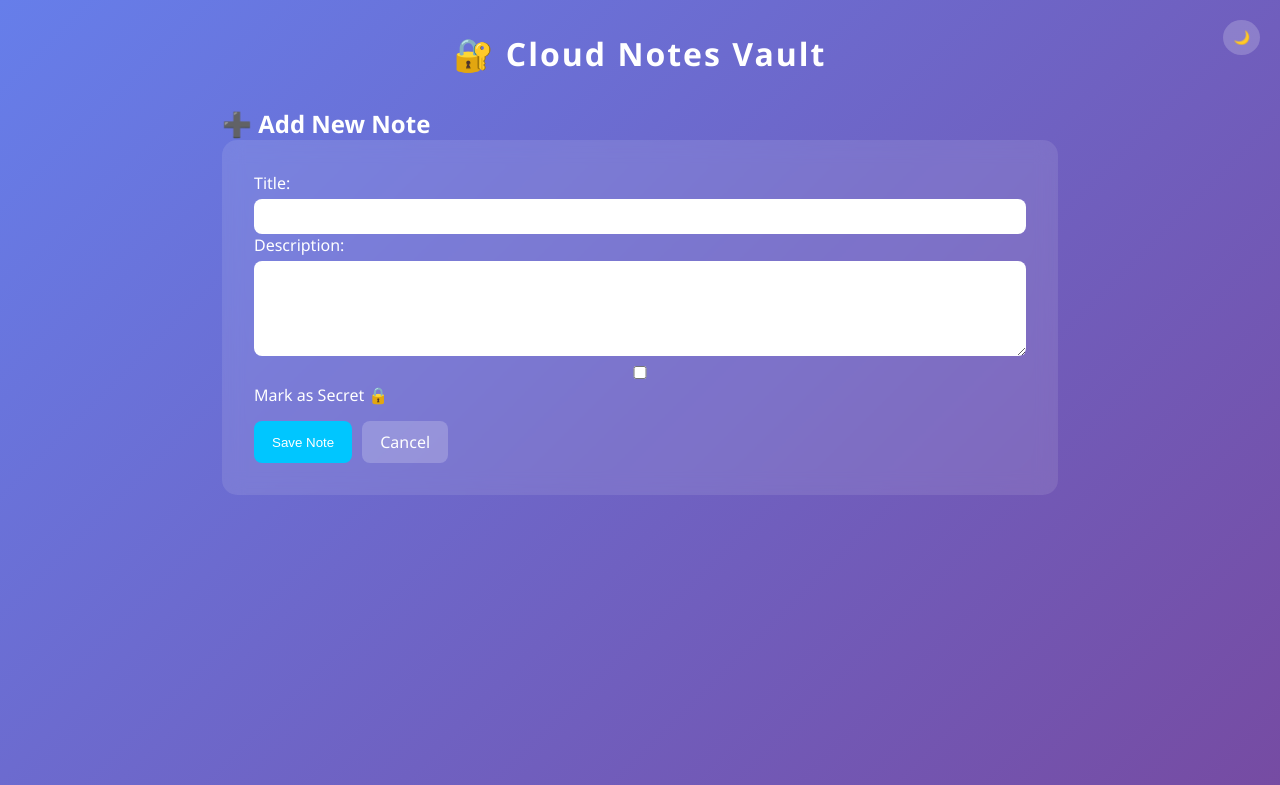
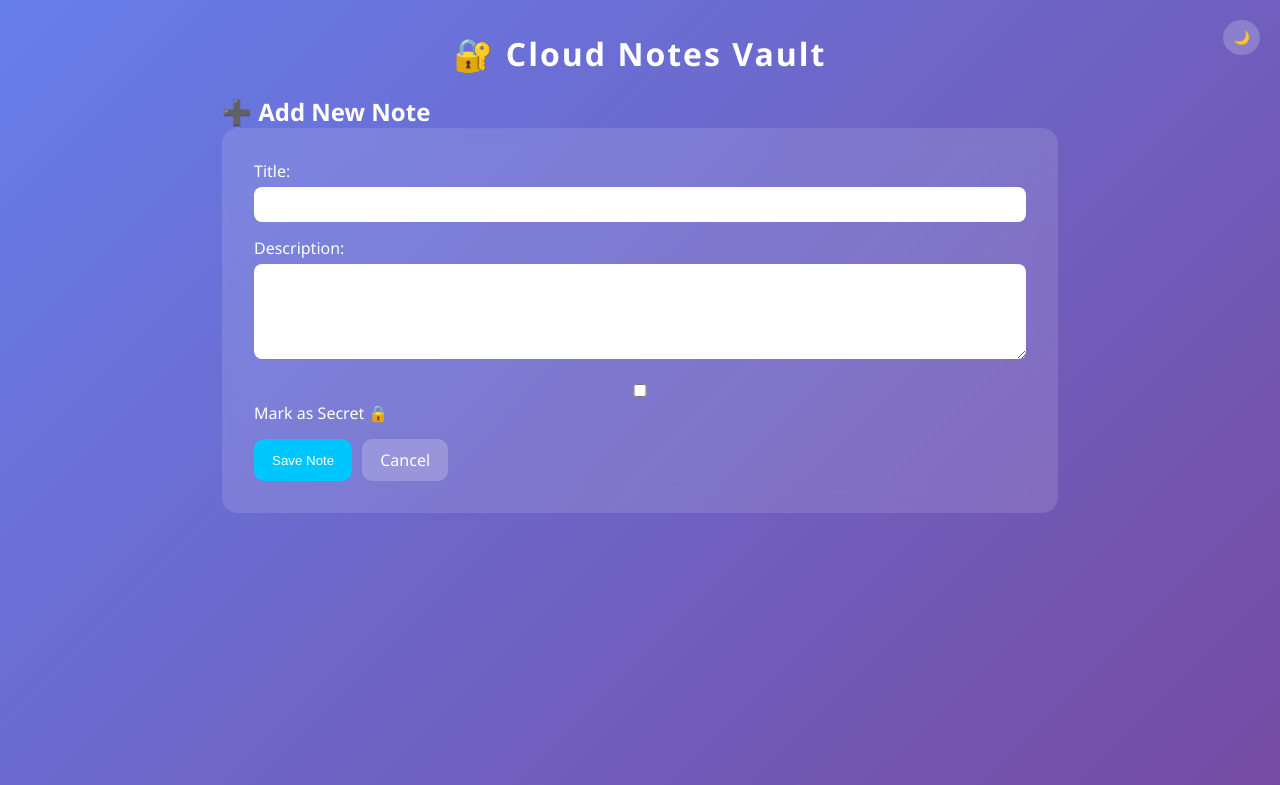
Before and after one commit to Lakshay-Kapoor-OG/azure-notes-app, a Flask app: page /add in a window 1280 px wide. Shown: the top 785 px of the page. Run offline with Flask 3, Linux system fonts and the light colour scheme.

Commit message:
Update style.css

```diff
--- a/static/style.css
+++ b/static/style.css
@@ -1,9 +1,11 @@
+/* RESET */
 * {
     margin: 0;
     padding: 0;
     box-sizing: border-box;
 }
 
+/* BODY */
 body {
     font-family: 'Segoe UI', sans-serif;
     background: linear-gradient(135deg, #667eea, #764ba2);
@@ -17,7 +19,7 @@ body.dark {
     background: linear-gradient(135deg, #0f172a, #020617);
 }
 
-/* Toggle Button */
+/* THEME TOGGLE BUTTON */
 #themeToggle {
     position: fixed;
     top: 20px;
@@ -28,38 +30,51 @@ body.dark {
     cursor: pointer;
     background: rgba(255,255,255,0.2);
     color: white;
+    z-index: 1000;
 }
 
-/* Container */
+/* CONTAINER */
 .container {
     max-width: 900px;
     margin: auto;
     padding: 2rem;
+    display: flex;
+    flex-direction: column;
 }
 
-/* Heading */
+/* HEADINGS */
 h1 {
     text-align: center;
-    margin-bottom: 2rem;
+    margin-bottom: 20px;
     letter-spacing: 2px;
 }
 
-/* Alerts */
+/* ALERT */
 .alert {
     background: rgba(0,255,150,0.2);
-    padding: 10px;
-    border-radius: 8px;
-    margin-bottom: 1rem;
+    padding: 12px;
+    border-radius: 10px;
+    margin-bottom: 20px;
+    text-align: center;
 }
 
-/* Buttons */
+/* ACTION BUTTONS */
+.actions {
+    margin-bottom: 30px;
+    display: flex;
+    gap: 12px;
+    justify-content: center;
+}
+
+/* BUTTONS */
 .btn {
     padding: 10px 18px;
-    border-radius: 8px;
+    border-radius: 10px;
     text-decoration: none;
     border: none;
     cursor: pointer;
-    transition: 0.3s;
+    transition: all 0.25s ease;
+    font-weight: 500;
 }
 
 .btn-primary {
@@ -69,6 +84,7 @@ h1 {
 
 .btn-primary:hover {
     transform: scale(1.05);
+    box-shadow: 0 0 12px rgba(0,198,255,0.6);
 }
 
 .btn-danger {
@@ -76,38 +92,60 @@ h1 {
     color: white;
 }
 
+.btn-danger:hover {
+    transform: scale(1.05);
+}
+
 .btn-secondary {
     background: rgba(255,255,255,0.2);
     color: white;
 }
 
-/* Grid */
+/* NOTES GRID */
 .notes-grid {
     display: grid;
     gap: 20px;
+    margin-top: 10px;
     grid-template-columns: repeat(auto-fill, minmax(250px, 1fr));
 }
 
-/* Cards (GLASS EFFECT) */
+/* NOTE CARD */
 .note-card {
-    background: rgba(255,255,255,0.1);
-    backdrop-filter: blur(10px);
+    background: rgba(255,255,255,0.12);
+    backdrop-filter: blur(12px);
     padding: 20px;
-    border-radius: 15px;
-    transition: 0.3s;
-    animation: fadeIn 0.5s ease;
+    border-radius: 16px;
+    transition: 0.3s ease;
+    animation: fadeIn 0.4s ease;
+    position: relative;
 }
 
 .note-card:hover {
-    transform: translateY(-5px) scale(1.02);
+    transform: translateY(-6px) scale(1.02);
+    box-shadow: 0 10px 25px rgba(0,0,0,0.25);
 }
 
-/* Form */
+/* NOTE TEXT */
+.note-card h3 {
+    margin-bottom: 8px;
+}
+
+.note-card p {
+    margin-bottom: 12px;
+    opacity: 0.9;
+}
+
+/* FORM */
 .note-form {
-    background: rgba(255,255,255,0.1);
-    backdrop-filter: blur(10px);
+    background: rgba(255,255,255,0.12);
+    backdrop-filter: blur(12px);
     padding: 2rem;
-    border-radius: 15px;
+    border-radius: 16px;
+}
+
+/* FORM ELEMENTS */
+.form-group {
+    margin-bottom: 15px;
 }
 
 input, textarea {
@@ -118,14 +156,21 @@ input, textarea {
     margin-top: 5px;
 }
 
+/* FORM ACTIONS */
 .form-actions {
     margin-top: 15px;
     display: flex;
     gap: 10px;
 }
 
-/* Animation */
+/* ANIMATION */
 @keyframes fadeIn {
-    from {opacity: 0; transform: translateY(10px);}
-    to {opacity: 1;}
+    from {
+        opacity: 0;
+        transform: translateY(15px);
+    }
+    to {
+        opacity: 1;
+        transform: translateY(0);
+    }
 }
```
